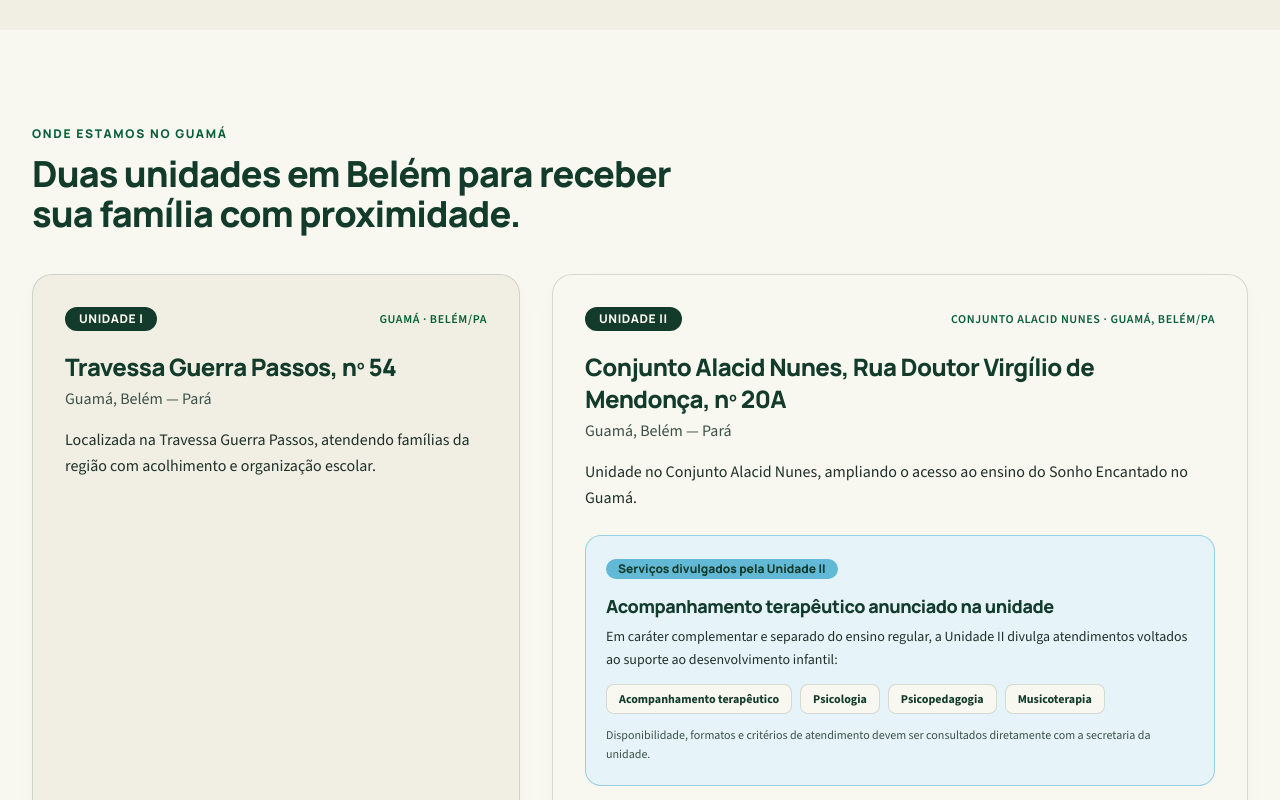
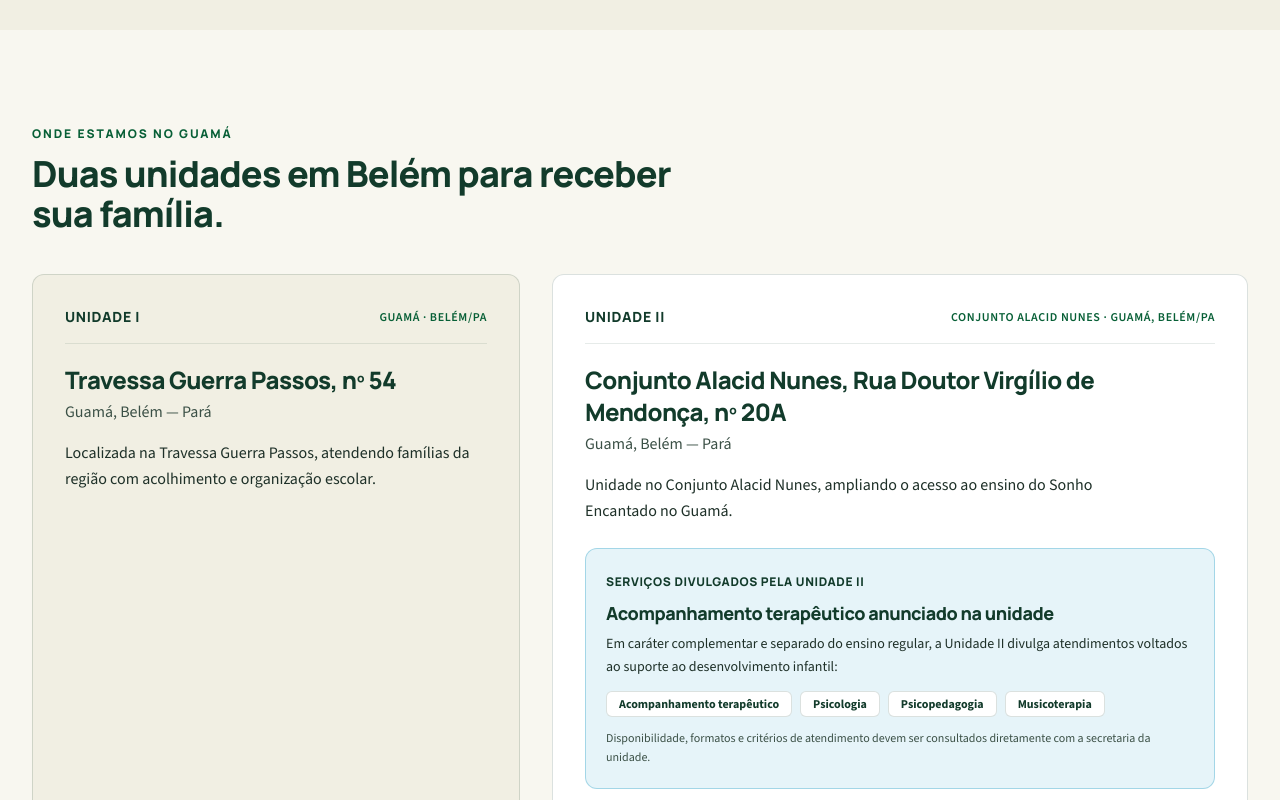
Before and after one commit to desenvolvedorfast-hub/site-sonho-encantado, a React (Vite) app in the folder sonho-encantado-site/: page / in a window 1280 px wide. Shown: the part 4780-5580 px from the top of the page. Built offline with nearby package versions, Linux system fonts and the light colour scheme.

Commit message:
Refactor UnitsSection styles and layout

```diff
--- a/sonho-encantado-site/src/components/UnitsSection.tsx
+++ b/sonho-encantado-site/src/components/UnitsSection.tsx
@@ -9,14 +9,14 @@ export function UnitsSection() {
     >
       <div className="mx-auto max-w-7xl px-4 sm:px-6 lg:px-8">
         <div className="max-w-2xl">
-          <p className="font-display text-xs font-extrabold uppercase tracking-[0.14em] text-brand-green">
+          <p className="font-display text-xs font-extrabold uppercase tracking-[0.16em] text-brand-green">
             Onde estamos no Guamá
           </p>
           <h2
             id="unidades-heading"
             className="mt-3 font-display text-3xl font-extrabold leading-tight text-brand-dark sm:text-4xl"
           >
-            Duas unidades em Belém para receber sua família com proximidade.
+            Duas unidades em Belém para receber sua família.
           </h2>
         </div>
 
@@ -24,15 +24,15 @@ export function UnitsSection() {
           {SCHOOL_UNITS.map((unit) => (
             <article
               key={unit.id}
-              className={`flex flex-col justify-between rounded-editorial border border-brand-dark/15 p-6 shadow-card sm:p-8 ${
+              className={`flex flex-col justify-between rounded-xl border border-brand-dark/15 p-6 sm:p-8 ${
                 unit.therapeuticNote
-                  ? 'bg-brand-paper lg:col-span-7'
+                  ? 'bg-white lg:col-span-7'
                   : 'bg-brand-cream lg:col-span-5'
               }`}
             >
               <div>
-                <div className="flex flex-wrap items-center justify-between gap-2">
-                  <span className="rounded-full bg-brand-dark px-3.5 py-1 font-display text-xs font-extrabold uppercase tracking-wider text-brand-paper">
+                <div className="flex flex-wrap items-center justify-between gap-2 border-b border-brand-dark/10 pb-4">
+                  <span className="font-display text-sm font-extrabold uppercase tracking-wider text-brand-dark">
                     {unit.name}
                   </span>
                   <span className="text-xs font-semibold uppercase tracking-wider text-brand-green">
@@ -40,24 +40,23 @@ export function UnitsSection() {
                   </span>
                 </div>
 
-                <h3 className="mt-5 font-display text-2xl font-extrabold text-brand-dark">
+                <h3 className="mt-5 font-display text-xl font-extrabold text-brand-dark sm:text-2xl">
                   {unit.address}
                 </h3>
                 <p className="mt-1 text-base font-medium text-brand-muted">
                   {unit.cityState}
                 </p>
 
-                <p className="mt-4 text-base leading-relaxed text-brand-ink">
+                <p className="mt-4 max-w-prose text-base leading-relaxed text-brand-ink">
                   {unit.summary}
                 </p>
 
-                {/* Separação explícita e transparente entre ensino regular e serviços terapêuticos */}
                 {unit.therapeuticNote && (
-                  <div className="mt-6 rounded-2xl border border-brand-blue/60 bg-brand-blue-soft p-5">
-                    <span className="inline-block rounded-full bg-brand-blue px-3 py-0.5 font-display text-xs font-extrabold text-brand-dark">
+                  <div className="mt-6 rounded-xl border border-brand-blue/50 bg-brand-blue-soft p-5">
+                    <span className="inline-block font-display text-xs font-extrabold uppercase tracking-wider text-brand-dark">
                       {unit.therapeuticNote.badge}
                     </span>
-                    <h4 className="mt-3 font-display text-lg font-extrabold text-brand-dark">
+                    <h4 className="mt-1.5 font-display text-base font-extrabold text-brand-dark sm:text-lg">
                       {unit.therapeuticNote.title}
                     </h4>
                     <p className="mt-1.5 text-sm leading-relaxed text-brand-ink">
@@ -68,7 +67,7 @@ export function UnitsSection() {
                       {unit.therapeuticNote.services.map((service) => (
                         <li
                           key={service}
-                          className="rounded-lg border border-brand-dark/15 bg-brand-paper px-3 py-1.5 text-xs font-bold text-brand-dark"
+                          className="rounded-md border border-brand-dark/15 bg-white px-3 py-1 text-xs font-bold text-brand-dark"
                         >
                           {service}
                         </li>
@@ -87,7 +86,7 @@ export function UnitsSection() {
                   href={unit.mapsUrl}
                   target="_blank"
                   rel="noopener noreferrer"
-                  className="inline-flex min-h-[46px] items-center justify-center gap-2 rounded-full border-2 border-brand-green bg-brand-paper px-5 py-2.5 font-display text-sm font-bold text-brand-green transition-colors hover:bg-brand-green hover:text-brand-paper"
+                  className="inline-flex min-h-[46px] items-center justify-center gap-2 rounded-full border border-brand-green bg-white px-5 py-2.5 font-display text-sm font-bold text-brand-green transition-colors hover:bg-brand-green hover:text-white active:scale-[0.98]"
                 >
                   <svg
                     aria-hidden="true"
```
